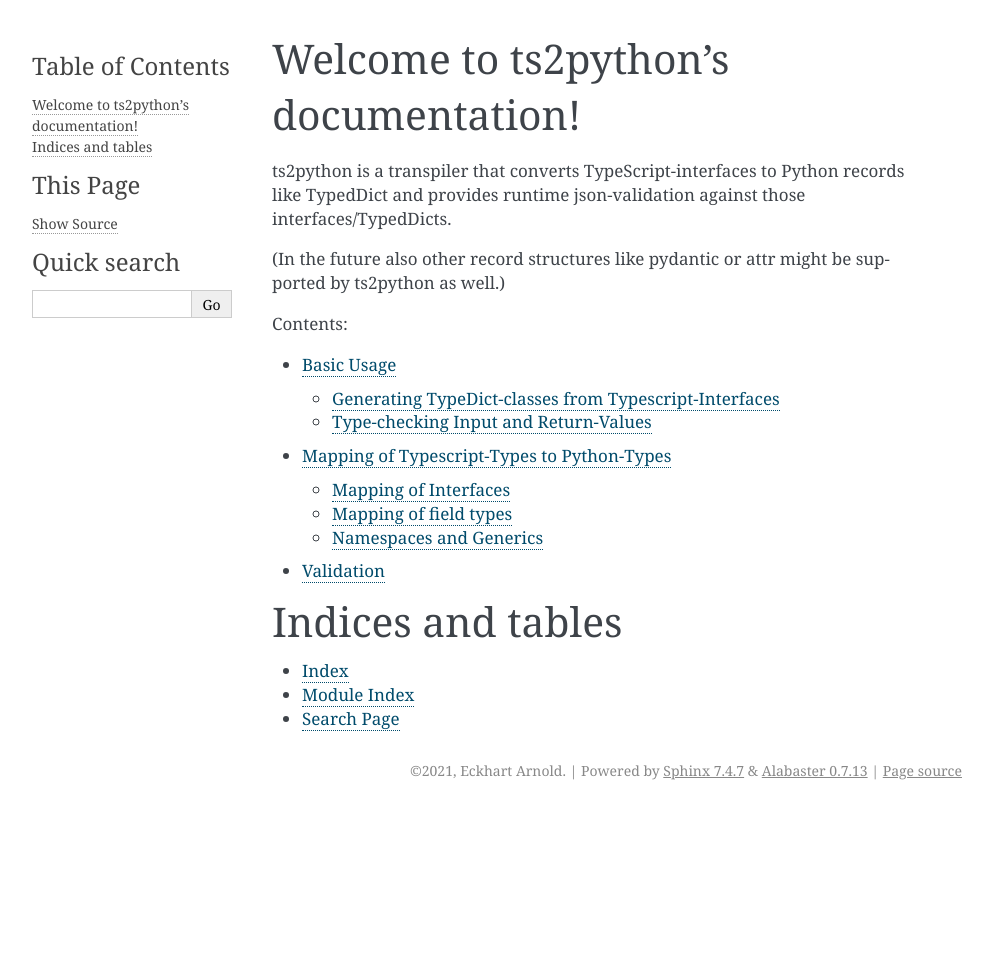
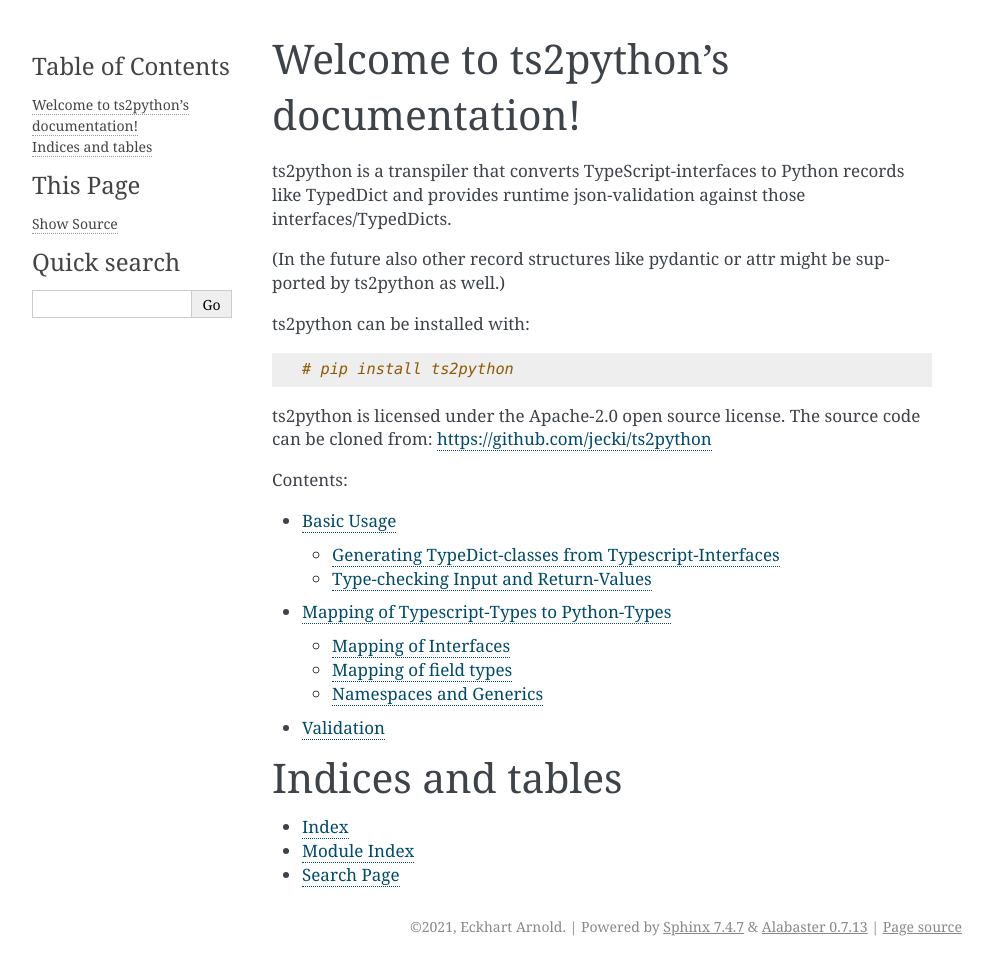
Before and after one commit to jecki/ts2python, a Sphinx documentation site: the page built from docs/index.rst, in a window 1280 px wide. Shown: the whole page, without its empty margins (148-1141 px from the left). Built offline with Sphinx 7.4.7, drawn with Linux system fonts in a browser that asks for light colours; before the commit the page ends 900 px from its top, so only the background shows below that.

Commit message:
installation hint and source-code URL added to rst-documentation

```diff
--- a/docs/index.rst
+++ b/docs/index.rst
@@ -15,6 +15,14 @@
 (In the future also other record structures like
 pydantic or attr might be supported by ts2python as well.)
 
+ts2python can be installed with::
+
+    # pip install ts2python
+
+ts2python is licensed under the Apache-2.0 open source license.
+The source code can be cloned from:
+`https://github.com/jecki/ts2python <https://github.com/jecki/ts2python>`_
+
 .. toctree::
    :maxdepth: 2
    :caption: Contents:
```
